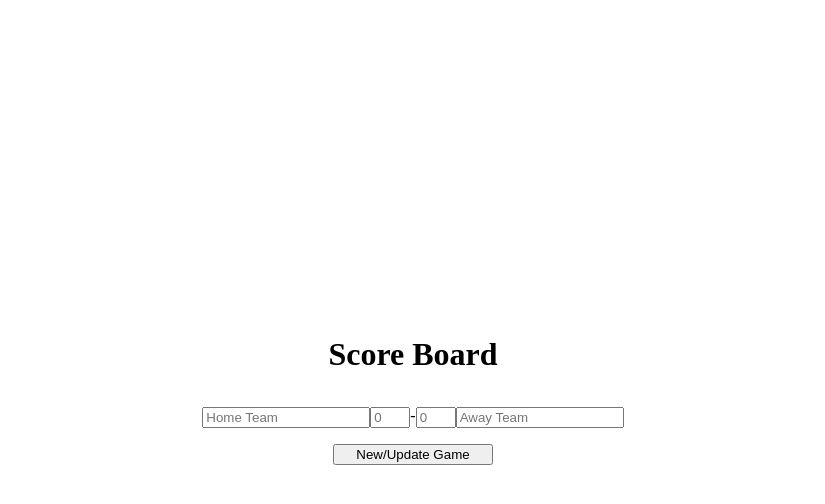
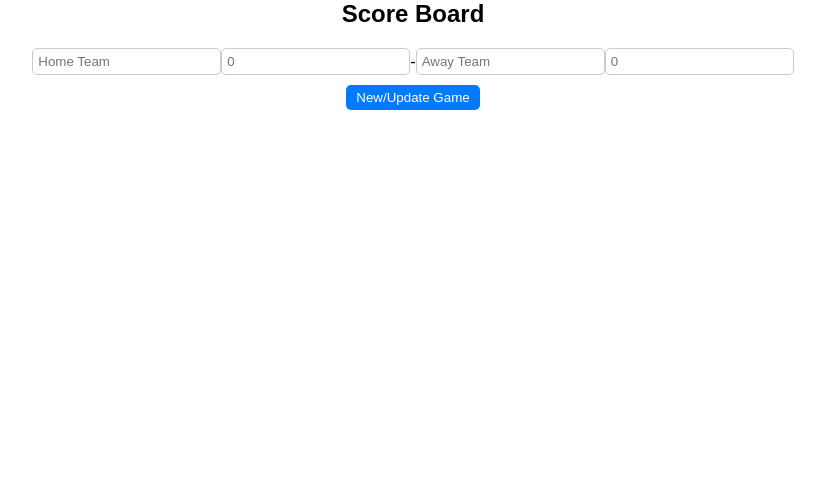
Before and after one commit to MatijaKocevar/score-board, a React (Vite) app: page / in a window 1280 px wide. Shown: the top 504 px of the page, without its empty margins (227-1052 px from the left). Built offline with nearby package versions, Linux system fonts and the light colour scheme.

Commit message:
css fixes, comments, code cleanup

```diff
--- a/src/App.scss
+++ b/src/App.scss
@@ -1,12 +1,15 @@
 .score-board__wrapper {
+	width: 100%;
 	display: flex;
 	flex-direction: column;
-	justify-content: center;
+	justify-content: flex-start;
 	align-items: center;
+	font-family: Arial, sans-serif;
+	height: 12%;
 
 	.score-board__title {
-		font-size: 2rem;
-		font-weight: 700;
-		padding-bottom: 1rem;
+		font-size: 1.5rem;
+		font-weight: bold;
+		margin-bottom: 1.25rem;
 	}
 }
--- a/src/App.tsx
+++ b/src/App.tsx
@@ -1,18 +1,19 @@
 import { useState } from "react";
 import "./App.scss";
 import ScoreBoard, { Game } from "./component/ScoreBoard/ScoreBoard";
-import ScoreBoardInputs from "./component/ScoreBoard/inputs/ScoreBoardInputs";
+import ScoreBoardInputs from "./component/ScoreBoardInputs/ScoreBoardInputs";
 
 function App() {
 	const [game, setGame] = useState<Game>();
 
 	return (
-		<div className='score-board__wrapper'>
-			<div className='score-board__title'>Score Board</div>
+		<>
+			<div className='score-board__wrapper'>
+				<div className='score-board__title'>Score Board</div>
+				<ScoreBoardInputs setGame={setGame} />
+			</div>
 			<ScoreBoard {...game} />
-			<br />
-			<ScoreBoardInputs setGame={setGame} />
-		</div>
+		</>
 	);
 }
 
--- a/src/component/ScoreBoard/ScoreBoard.tsx
+++ b/src/component/ScoreBoard/ScoreBoard.tsx
@@ -1,5 +1,6 @@
 import React, { useCallback, useEffect, useState } from "react";
 import "./ScoreBoardStyle.scss";
+import { expectedGamesOrder, gamesOrderToEnter } from "./test/ScoreBoardTestData";
 
 export interface Game {
 	homeTeam?: string;
@@ -102,6 +103,9 @@ const ScoreBoard: React.FC<Game> = (game: Game) => {
 			{games?.map((game, i) => {
 				return (
 					<div className='game-wrapper' key={"game-wrapper" + i}>
+						<button className='finish-match__button' onClick={() => handleFinishMatch(i)}>
+							Finish
+						</button>
 						<div id={"game" + i} className='game' key={"game" + i}>
 							<div id='home-team__name' className='home-team__name'>
 								{game.homeTeam}
@@ -110,16 +114,13 @@ const ScoreBoard: React.FC<Game> = (game: Game) => {
 								{game.homeScore}
 							</div>
 							<div> - </div>
+							<div id='away-team__name' className='away-team__name'>
+								{game.awayTeam}
+							</div>
 							<div id='away-team__score' className='away-team__score'>
 								{game.awayScore}
 							</div>
-							<div id='away-team__name' className='away-team__name'>
-								{game.awayTeam}
-							</div>
 						</div>
-						<button className='finish-match__button' onClick={() => handleFinishMatch(i)}>
-							Finish
-						</button>
 					</div>
 				);
 			})}
--- a/src/component/ScoreBoard/ScoreBoardStyle.scss
+++ b/src/component/ScoreBoard/ScoreBoardStyle.scss
@@ -1,31 +1,56 @@
 .scores-wrapper {
 	display: flex;
 	flex-direction: column;
-	justify-content: center;
-	align-items: center;
-	text-align: center;
-	gap: 1rem;
+	overflow: auto;
+	height: calc(100vh - 14vh);
+	width: fit-content;
+	margin: 0 auto;
+	margin-top: 1.25rem;
+
+	&::-webkit-scrollbar {
+		display: none;
+	}
+
+	.game-wrapper {
+		display: flex;
+		align-items: center;
+		// justify-content: space-between;
+		margin-bottom: 0.625rem;
+	}
 
 	.game {
 		display: flex;
-		flex-direction: row;
-		background-color: lightgray;
+		align-items: center;
+		justify-content: center;
+		padding: 0.3125rem;
+		border-radius: 0.3125rem;
+		border: 0.0625rem solid #ccc;
+	}
 
-		.home-team__name,
-		.away-team__name {
-			width: 10rem;
-			// padding: 0 1rem;
-		}
+	.home-team__score,
+	.away-team__score {
+		margin: 0 0.3125rem;
+		font-weight: bold;
+		width: 1rem;
+	}
 
-		.home-team__score,
-		.away-team__score {
-			width: 2rem;
-			// padding: 0 0.5rem;
-		}
+	.home-team__name,
+	.away-team__name {
+		margin-left: 0.3125rem;
+		font-weight: bold;
+	}
 
-		.finish-match__button {
-			margin-left: 1rem;
-			width: 5rem;
-		}
+	.finish-match__button {
+		margin-right: 1rem;
+		padding: 0.3125rem 0.625rem;
+		background-color: #dc3545;
+		color: #fff;
+		border: none;
+		border-radius: 0.3125rem;
+		cursor: pointer;
+	}
+
+	.finish-match__button:hover {
+		background-color: #c82333;
 	}
 }
--- a/src/component/ScoreBoard/inputs/ScoreBoardInputsStyle.scss
+++ /dev/null
@@ -1,19 +0,0 @@
-.score-board__inputs {
-	display: flex;
-	margin-bottom: 1rem;
-
-	.home-team__name,
-	.away-team__name {
-		width: 10rem;
-	}
-
-	.home-team__score,
-	.away-team__score {
-		width: 2rem;
-	}
-}
-.score-board__actions {
-	.new-game__button {
-		width: 10rem;
-	}
-}
--- a/src/component/ScoreBoard/inputs/ScoreBoardInputs.tsx
+++ b/src/component/ScoreBoardInputs/ScoreBoardInputs.tsx
@@ -1,5 +1,5 @@
 import { FC, useCallback, useState } from "react";
-import { Game } from "../ScoreBoard";
+import { Game } from "../ScoreBoard/ScoreBoard";
 import "./ScoreBoardInputsStyle.scss";
 
 interface ScoreBoardInputProps {
@@ -62,20 +62,20 @@ const ScoreBoardInputs: FC<ScoreBoardInputProps> = ({ setGame }) => {
 				/>
 				<div> - </div>
 				<input
+					id='away-team__name-input'
+					className='away-team__name'
+					name='awayTeam'
+					value={gameInputs?.awayTeam ?? ""}
+					placeholder='Away Team'
+					onChange={handleNameInputChange}
+				/>
+				<input
 					id='away-team__score-input'
 					className='away-team__score'
 					name='awayScore'
 					placeholder='0'
 					value={gameInputs?.awayScore ?? ""}
 					onChange={handleScoreInputChange}
-				/>
-				<input
-					id='away-team__name-input'
-					className='away-team__name'
-					name='awayTeam'
-					value={gameInputs?.awayTeam ?? ""}
-					placeholder='Away Team'
-					onChange={handleNameInputChange}
 				/>
 			</div>
 			<div className='score-board__actions'>
--- /dev/null
+++ b/src/component/ScoreBoardInputs/ScoreBoardInputsStyle.scss
@@ -0,0 +1,29 @@
+.score-board__inputs {
+	display: flex;
+	align-items: center;
+	justify-content: space-between;
+	margin-bottom: 0.625rem;
+
+	input {
+		padding: 0.3125rem;
+		border: 0.0625rem solid #ccc;
+		border-radius: 0.3125rem;
+	}
+
+	.score-board__actions {
+		display: flex;
+		justify-content: center;
+	}
+}
+
+.new-game__button {
+	padding: 0.3125rem 0.625rem;
+	background-color: #007bff;
+	color: #fff;
+	border: none;
+	border-radius: 0.3125rem;
+	cursor: pointer;
+}
+.new-game__button:hover {
+	background-color: #0069d9;
+}
--- a/src/index.scss
+++ b/src/index.scss
@@ -6,10 +6,8 @@ body {
 	height: 100%;
 
 	#root {
-    display: flex;
-    justify-content: center;
-    align-items: center;
 		height: 100%;
 		width: 100%;
+		overflow: hidden;
 	}
 }
```
Lines whose indentation alone changed are shown as unchanged.
